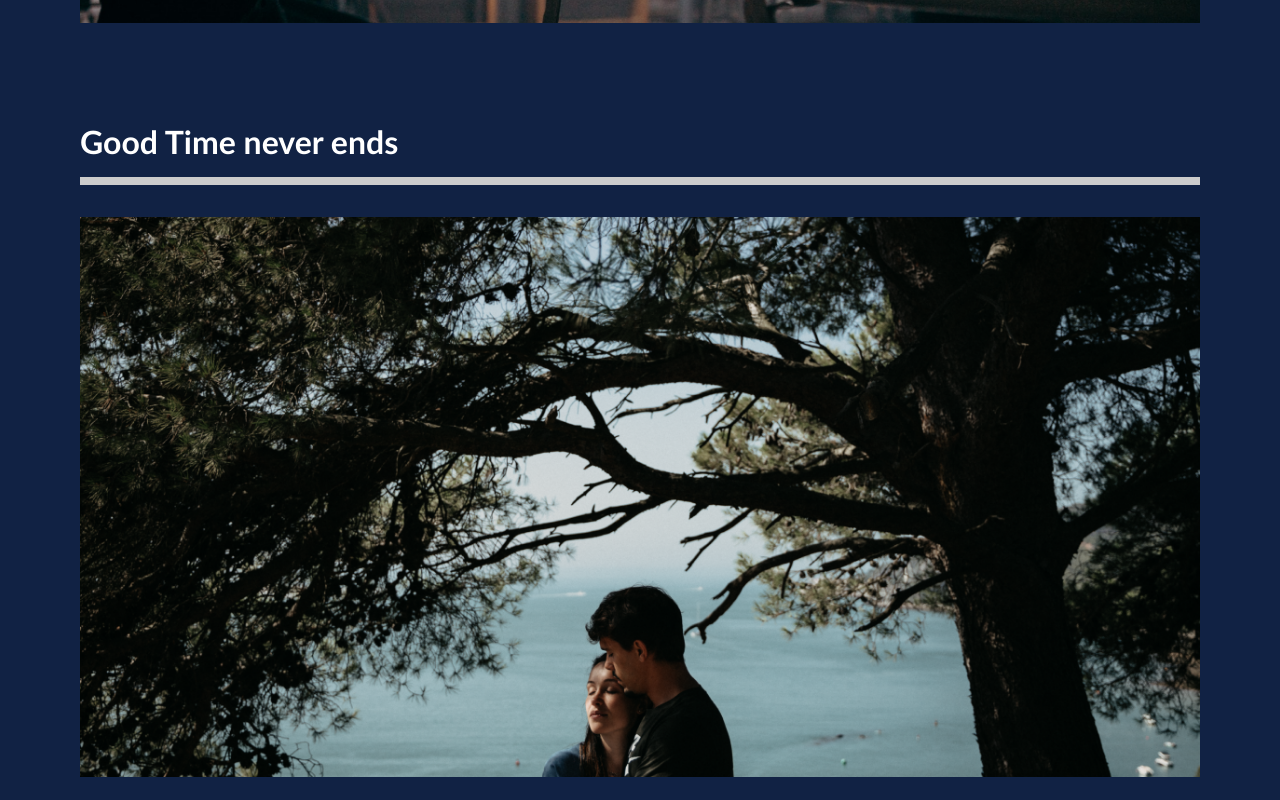
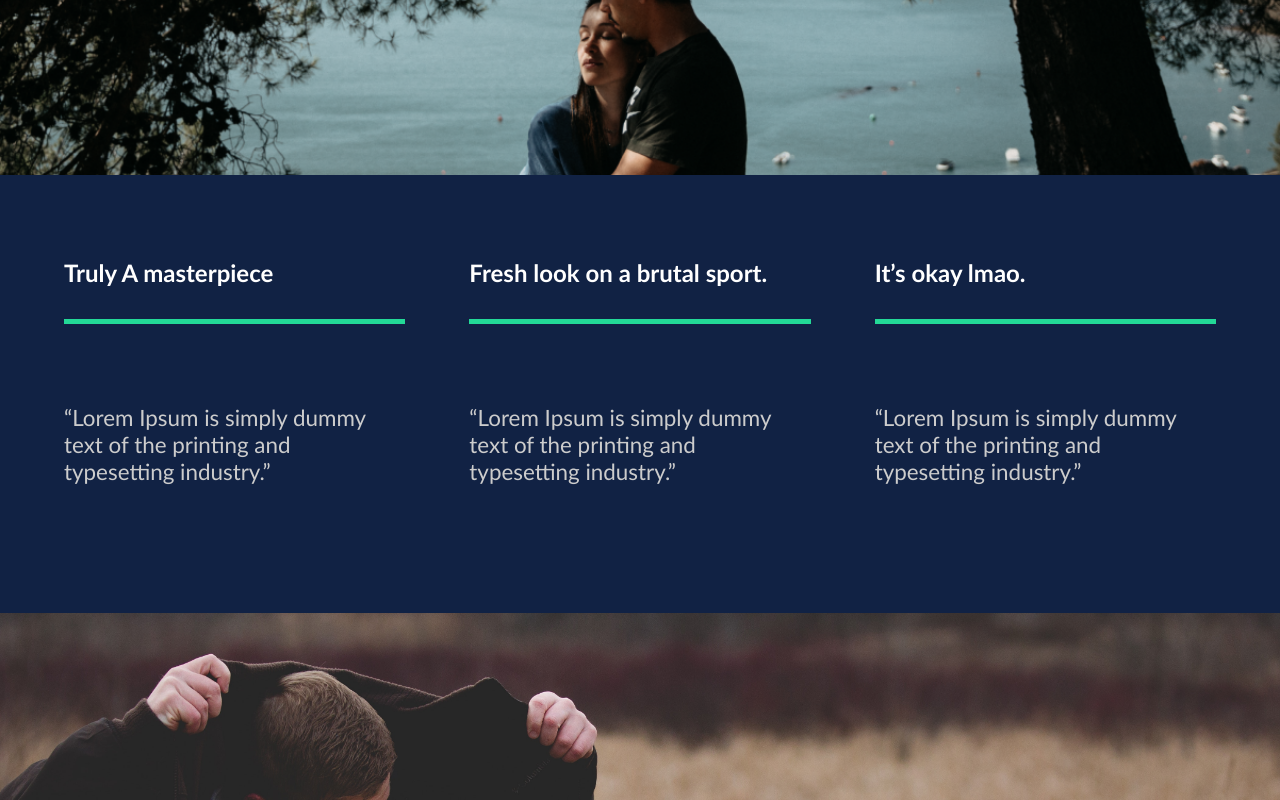
Before and after one commit to HebbarSrikanth/Capture-Portfolio, a React (Create React App) app: page /work/good-times in a window 1280 px wide. Shown: the part 760-1560 px from the top of the page. Built offline with nearby package versions, Linux system fonts and the light colour scheme.

Commit message:
Completed till the movie details parts

```diff
--- a/src/App.js
+++ b/src/App.js
@@ -4,6 +4,7 @@ import Nav from "./components/Nav";
 import AboutUs from "./pages/AboutUs";
 import { Route, Switch } from "react-router-dom";
 import OurWork from "./pages/OurWork";
+import MovieDetail from "./components/MovieDetail";
 const App = () => {
     return (
         <div>
@@ -11,7 +12,8 @@ const App = () => {
             <Nav />
             <Switch>
                 <Route path="/" exact component={AboutUs} />
-                <Route path="/work" component={OurWork} />
+                <Route path="/work" exact component={OurWork} />
+                <Route path="/work/:id" component={MovieDetail} />
             </Switch>
         </div>
     );
--- /dev/null
+++ b/src/components/MovieDetail.js
@@ -0,0 +1,69 @@
+import React, { useEffect, useState } from "react";
+import { MovieState } from "../MovieDetails";
+import styled from "styled-components";
+
+const MovieDetails = ({ history }) => {
+    const url = history.location.pathname;
+    const [movies] = useState(() => {
+        return MovieState();
+    });
+    const [currentMovie, setCurrentMovie] = useState(null);
+
+    useEffect(() => {
+        const movie = movies.find((m) => m.url === url);
+        setCurrentMovie(movie);
+        //eslint-disable-next-line
+    }, [url]);
+
+    return (
+        currentMovie && (
+            <StyledMovie>
+                <h1>{currentMovie.title}</h1>
+                <img src={currentMovie.mainImg} alt={currentMovie.title} />
+                <Award>
+                    {currentMovie.awards.map((award) => (
+                        <div className="movie">
+                            <h3>{award.title}</h3>
+                            <div className="line"></div>
+                            <p>{award.description}</p>
+                        </div>
+                    ))}
+                </Award>
+                <img src={currentMovie.secondaryImg} alt={currentMovie.secondaryImg} />
+            </StyledMovie>
+        )
+    );
+};
+
+const StyledMovie = styled.div`
+    overflow: hidden;
+    h1 {
+        text-align: center;
+        padding: 3rem 0rem;
+    }
+    img {
+        width: 100%;
+        height: 90vh;
+        object-fit: cover;
+    }
+`;
+
+const Award = styled.div`
+    display: flex;
+    justify-content: space-around;
+    padding: 4rem 2rem;
+    h3 {
+        font-size: 1.5rem;
+        padding-bottom: 2rem;
+    }
+    .line {
+        height: 0.3rem;
+        margin-bottom: 2rem;
+        background: #23d997;
+    }
+    .movie {
+        padding: 1rem 2rem;
+    }
+`;
+
+export default MovieDetails;
--- a/src/pages/OurWork.js
+++ b/src/pages/OurWork.js
@@ -11,21 +11,21 @@ const OurWork = () => {
             <Movie>
                 <h1>Good Athlete</h1>
                 <div className="line"></div>
-                <Link>
+                <Link to="/work/the-athlete">
                     <img src={Athlete} alt="Athlete" />
                 </Link>
             </Movie>
             <Movie>
                 <h1>Good Time never ends</h1>
                 <div className="line"></div>
-                <Link>
+                <Link to="/work/good-times">
                     <img src={Goodtime} alt="Couple" />
                 </Link>
             </Movie>
             <Movie>
                 <h1>The Racer</h1>
                 <div className="line"></div>
-                <Link>
+                <Link to="/work/the-racer">
                     <img src={Racer} alt="Racer" />
                 </Link>
             </Movie>
```
